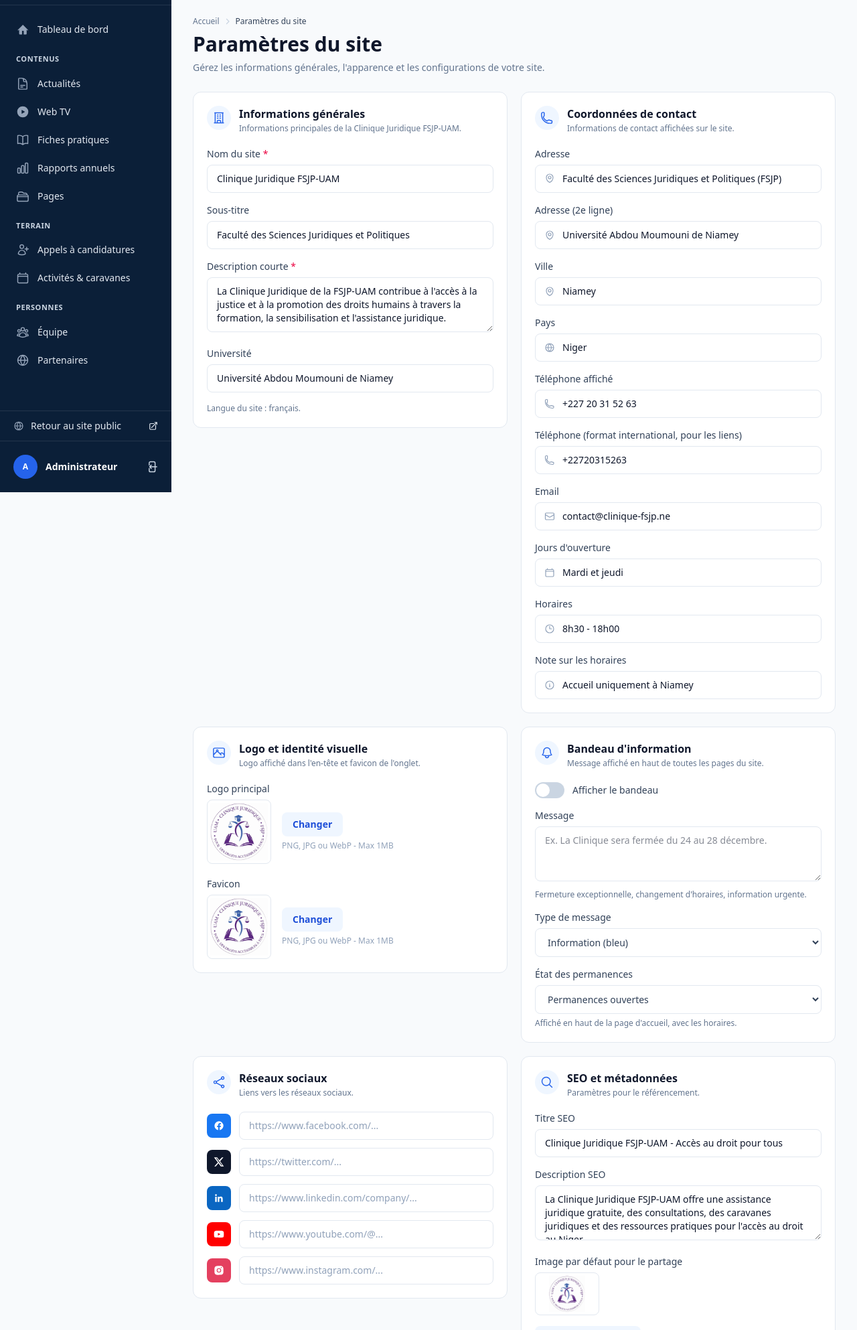
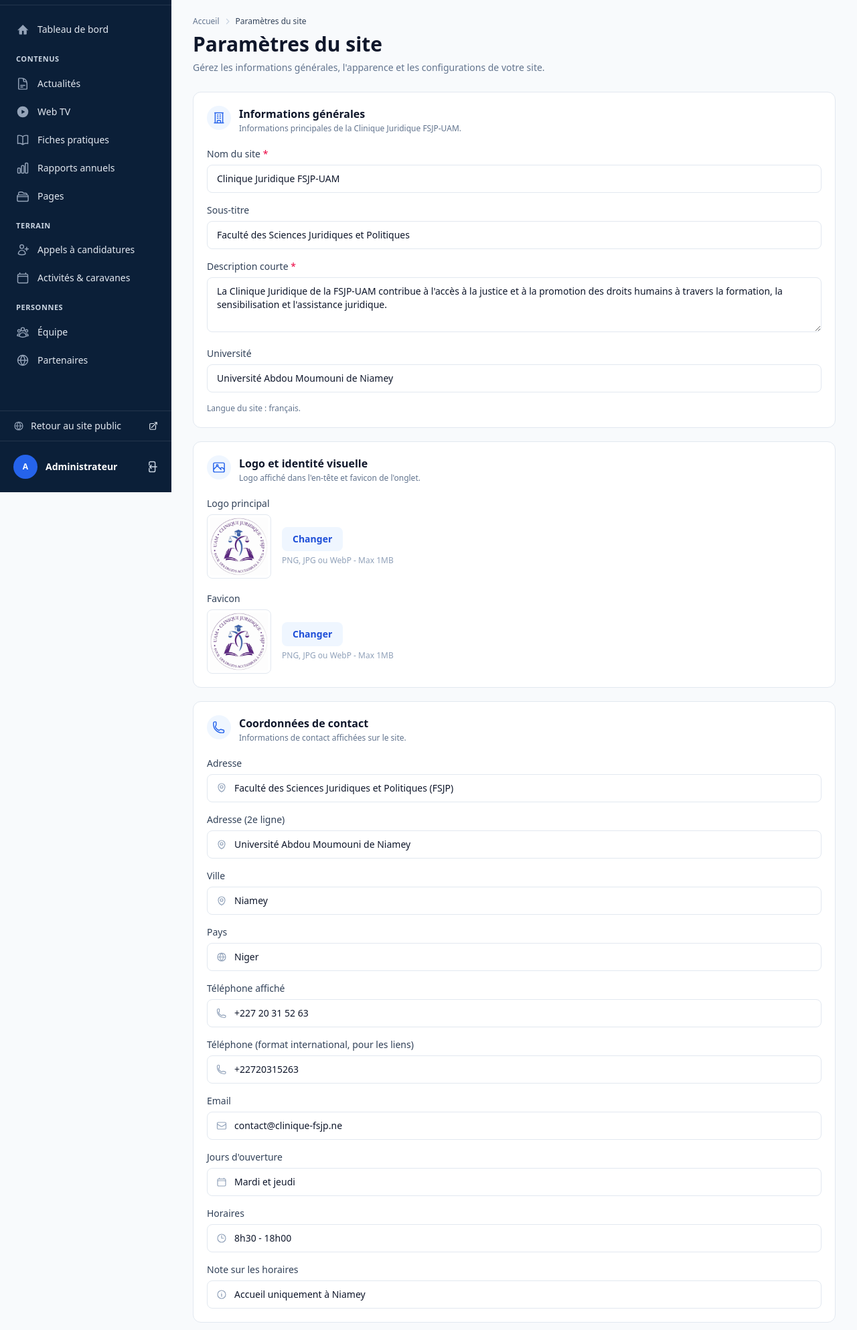
Before and after one commit to alihumdard/clinique, a Laravel app: template resources/views/admin/settings.blade.php in a window 1280 px wide. Shown: the part 65-2051 px from the top of the page at 67% size. Run offline with Laravel 12, Linux system fonts and the light colour scheme; the template is opened without the code that fills it, so the values that code supplies are empty; style sheets or scripts are compiled from the project's sources.

Commit message:
fix(settings): single-column stacked layout — no grid gaps possible
Co-Authored-By: Claude Sonnet 4.6 <noreply@anthropic.com>

```diff
--- a/resources/views/admin/settings.blade.php
+++ b/resources/views/admin/settings.blade.php
@@ -27,10 +27,10 @@
         @method('PUT')
 
         {{-- ============ SETTINGS CARDS ============ --}}
-        <div class="mt-5 grid grid-cols-1 items-start gap-5 lg:grid-cols-2">
+        <div class="mt-5 space-y-5">
 
             {{-- General information --}}
-            <section class="rounded-xl border border-slate-200 bg-white p-5 lg:order-1">
+            <section class="rounded-xl border border-slate-200 bg-white p-5">
                 <div class="flex items-start gap-3">
                     <x-icon-badge size="sm" class="shrink-0"><x-icon name="building" class="h-5 w-5" /></x-icon-badge>
                     <div class="min-w-0">
@@ -103,7 +103,7 @@
             </section>
 
             {{-- Logo and visual identity --}}
-            <section class="rounded-xl border border-slate-200 bg-white p-5 lg:order-3">
+            <section class="rounded-xl border border-slate-200 bg-white p-5">
                 <div class="flex items-start gap-3">
                     <x-icon-badge size="sm" class="shrink-0"><x-icon name="image" class="h-5 w-5" /></x-icon-badge>
                     <div class="min-w-0">
@@ -167,7 +167,7 @@
             </section>
 
             {{-- Contact details --}}
-            <section class="rounded-xl border border-slate-200 bg-white p-5 lg:order-2">
+            <section class="rounded-xl border border-slate-200 bg-white p-5">
                 <div class="flex items-start gap-3">
                     <x-icon-badge size="sm" class="shrink-0"><x-icon name="phone" class="h-5 w-5" /></x-icon-badge>
                     <div class="min-w-0">
@@ -229,7 +229,7 @@
             </section>
 
             {{-- Social networks --}}
-            <section class="rounded-xl border border-slate-200 bg-white p-5 lg:order-5">
+            <section class="rounded-xl border border-slate-200 bg-white p-5">
                 <div class="flex items-start gap-3">
                     <x-icon-badge size="sm" class="shrink-0"><x-icon name="share" class="h-5 w-5" /></x-icon-badge>
                     <div class="min-w-0">
@@ -278,7 +278,7 @@
                 could not take effect — whereas the bandeau is a plan
                 requirement that had no screen of its own.
             --}}
-            <section class="rounded-xl border border-slate-200 bg-white p-5 lg:order-4">
+            <section class="rounded-xl border border-slate-200 bg-white p-5">
                 <div class="flex items-start gap-3">
                     <x-icon-badge size="sm" class="shrink-0"><x-icon name="bell" class="h-5 w-5" /></x-icon-badge>
                     <div class="min-w-0">
@@ -363,7 +363,7 @@
             </section>
 
             {{-- SEO --}}
-            <section class="rounded-xl border border-slate-200 bg-white p-5 lg:order-6">
+            <section class="rounded-xl border border-slate-200 bg-white p-5">
                 <div class="flex items-start gap-3">
                     <x-icon-badge size="sm" class="shrink-0"><x-icon name="search" class="h-5 w-5" /></x-icon-badge>
                     <div class="min-w-0">
```
